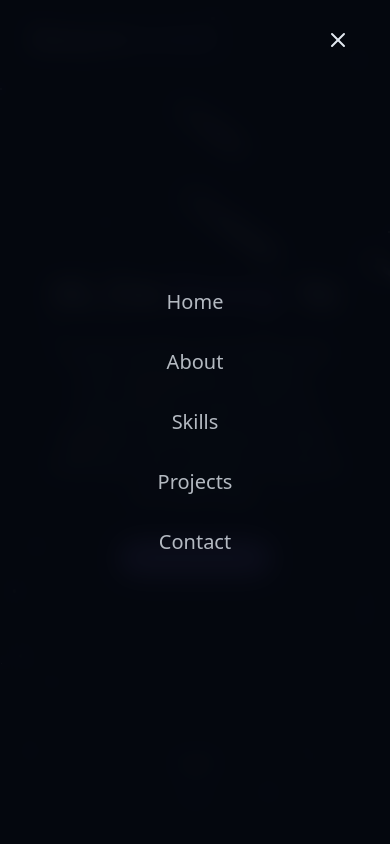
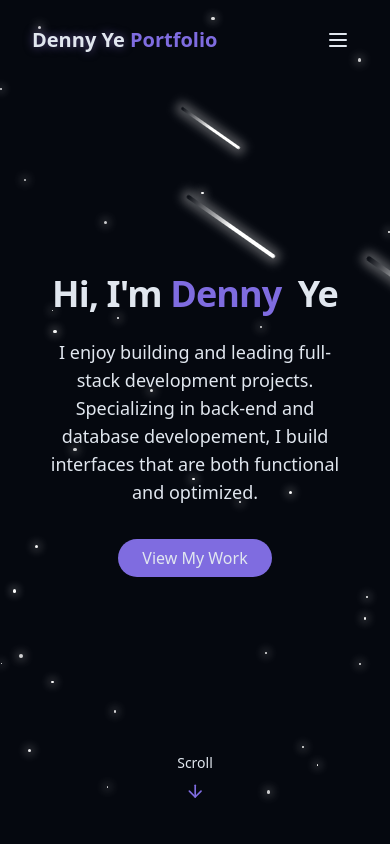
Before and after one commit to DennyYe32/dennyye_portfolio, a React (Vite) app: page / in a window 390 px wide. Shown: the top 844 px of the page. Built offline with nearby package versions, Linux system fonts and the light colour scheme.

Commit message:
Fixed sizing stuff

```diff
--- a/src/components/AboutSection.jsx
+++ b/src/components/AboutSection.jsx
@@ -9,7 +9,7 @@ export const AboutSection = () => {
           About <span className="text-primary">Me</span>
         </h2>
 
-        <div className="grid grid-cols-2 md:grid-cols-2 gap-12 items-center">
+        <div className="grid sm:grid-cols-1 md:grid-cols-2 gap-12 items-center">
           <div className="space-y-6">
             <h3 className="text-2xl font-semibold">
               Passionate about Full-Stack, Back-End, and Database
--- a/src/components/Navbar.jsx
+++ b/src/components/Navbar.jsx
@@ -12,7 +12,7 @@ const navItems = [
 
 export const Navbar = () => {
   const [isScrolled, setIsScrolled] = useState(false);
-  const [isMenuOpen, setIsMenuOpen] = useState(true);
+  const [isMenuOpen, setIsMenuOpen] = useState(false);
 
   useEffect(() => {
     const handleScroll = () => {
@@ -63,7 +63,11 @@ export const Navbar = () => {
           aria-label={isMenuOpen ? "Close Menu" : "Open Menu"}
         >
           {" "}
-          {isMenuOpen ? <X size={24} /> : <Menu size={24} />}
+          {isMenuOpen ? (
+            <X size={24} className="cursor-pointer" />
+          ) : (
+            <Menu size={24} />
+          )}
         </button>
 
         <div
```
